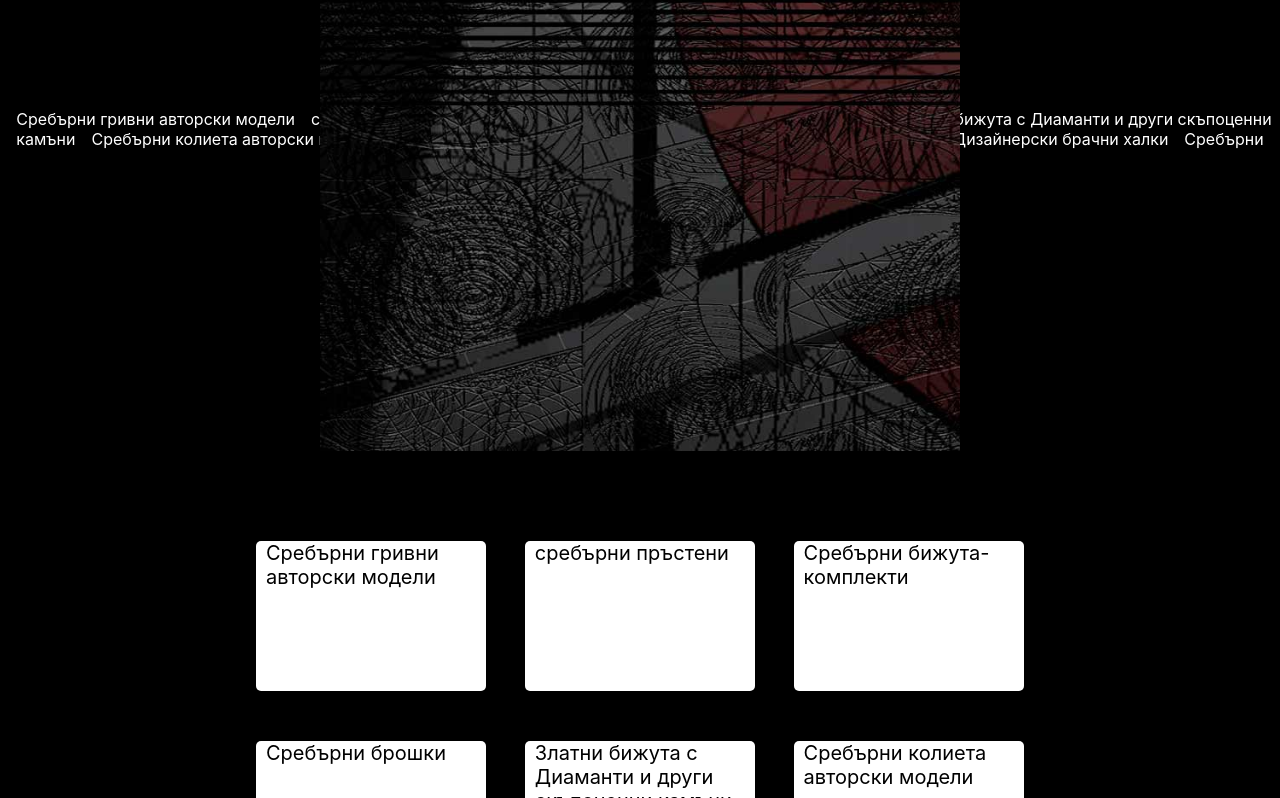
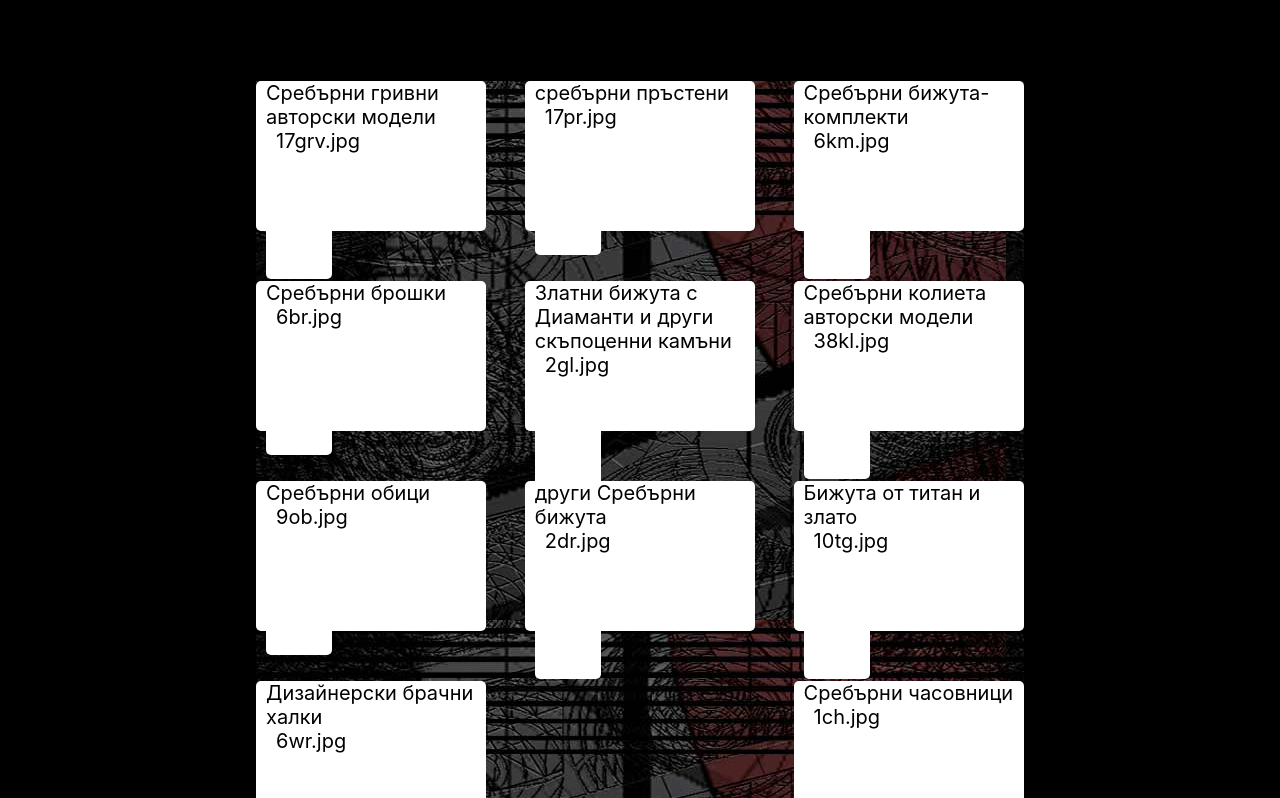
Before and after one commit to kaliun7/itomo-gallery, a Next.js app: page / in a window 1280 px wide. Shown: the part 362-1160 px from the top of the page. Built offline with nearby package versions, Linux system fonts and the light colour scheme.

Commit message:
still trying

```diff
--- a/categories.json
+++ b/categories.json
@@ -9,7 +9,7 @@
       "/bangles.htm",
       "/bangles_5.html"
     ],
-    "img": "sreburniGrivni.jpg",
+    "img": "17grv.jpg",
     "desc": "сребърни мъжки гривни с кожа,ковани сребърни гривни със златни апликаций и диамантr"
   },
   {
@@ -24,7 +24,7 @@
       "/rings/rings2.htm",
       "/rings/rings6.html"
     ],
-    "img": "sreburni prusteni.jpg",
+    "img": "17pr.jpg",
     "desc": "сребърни пръстени с емайли-сребърни пръстени със златни апликации- сребърни пръстени със скъпоценни и полускъпоценни камъни"
   },
   {
@@ -32,7 +32,7 @@
     "id": "sreburni bijuta-komplekti",
     "slug": "sreburni-bizhuta-komplekti",
     "oldslug": "/set.htm",
-    "img": "sreburni bijuta-komplekti.jpg",
+    "img": "6km.jpg",
     "desc": "Към всяко бижу от електронния ни магазин - пръстен , обици , гривна или колие може да се изработят бижута за да се комплектоват ."
   },
   {
@@ -43,7 +43,7 @@
       "/brooch.htm",
       "/brooch2.html"
     ],
-    "img": "sreburni-broshki.jpg",
+    "img": "6br.jpg",
     "desc": ""
   },
   {
@@ -56,7 +56,7 @@
       "/Gold/Gold-3.html",
       ""
     ],
-    "img": "zlatni-bizhuta-s-diamanti-i-drugi-skupocenni-kamuni.jpg",
+    "img": "2gl.jpg",
     "desc": "Златни пръстени с аметисти-златни пръстени с диаманти-златни пръстени с рубини-златни кръстчета-златни висулки."
   },
   {
@@ -71,7 +71,7 @@
       "/necklace/necklaces5.htm",
       "/necklace/necklaces6.html"
     ],
-    "img": "sreburni-kolieta-avtorski-modeli.jpg",
+    "img": "38kl.jpg",
     "desc": "сребърни колиета с чемшир, сребърни колиета с емайли, сребърни колиета със златни апликации"
   },
   {
@@ -82,7 +82,7 @@
       "/earrings.htm",
       "/earrings2.html"
     ],
-    "img": "sreburni-obici.jpg",
+    "img": "9ob.jpg",
     "desc": "Сребърни обици с емайли и златни инкрустации -авторски дизайн"
   },
   {
@@ -93,7 +93,7 @@
       "/others.htm",
       "/others2.html"
     ],
-    "img": "drugi-sreburni-bizhuta.jpg",
+    "img": "2dr.jpg",
     "desc": ""
   },
   {
@@ -109,7 +109,7 @@
       "/Titanium/Titanium%20Rings6.html",
       "/Titanium/Titanium%20Rings7.html"
     ],
-    "img": "bizhuta-ot-titan-i-zlato-galeriya-itomo.jpg",
+    "img": "10tg.jpg",
     "desc": ""
   },
   {
@@ -121,7 +121,7 @@
       "/Wedding%20rings/wedding-rings.html",
       "/Wedding%20rings/wedding-rings2.html"
     ],
-    "img": "dizajnerski-brachni-halki.jpg",
+    "img": "6wr.jpg",
     "desc": "Изработка на халки с различен дизайн"
   },
   {
@@ -129,7 +129,7 @@
     "id": "sreburni chasovnici",
     "slug": "sreburni-chasovnici",
     "oldslug": "/watch/index.htm",
-    "img": "sreburni-chasovnici-itomo.jpg",
+    "img": "1ch.jpg",
     "desc": "Часовниците са с уникален дизайн и се изработват изцяло ръчно, включително верижката от кожа. Корпусите са изработени от съчетаване на сребро, злато и титан. Циферблатите са от сребро и злато.Диамантите които се вграждат са високо качествени- VS 1 F-цвят. Можем да изработим за вас часовник с дизайн съответстващ на вашия вкус и стил.0"
   }
 ]
--- a/pages/index.js
+++ b/pages/index.js
@@ -38,14 +38,22 @@ function Home({ categories }) {
   return (
     <div className={styles.asdasd}>
       <img className={styles.glavnaKartinka} src='/images/kartinka.jpg'></img>
-      <div className={styles.BackgroundFlex}>
-        <img className={styles.background} src='/images/бацкгроунд.jpg'></img>
+
         <div className={styles.kutiq}>
           {categories.map((category) => <Link href={`/${category.slug}/category`}>
-            <div className={styles.categoryPanel} >{category.name}</div>
+            <div className={styles.categoryPanel}>{category.name} <Link href={`/${category.slug}/category`}>
+            <div className={styles.categoryPanel}>{category.img}</div>
+          </Link></div>
+          </Link>)}
+
+        </div>
+        <div className={styles.kutiq}>
+          {categories.map((category) => <Link href={`/${category.slug}/category`}>
+            <div className={styles.categoryPanel}>{category.img}</div>
           </Link>)}
         </div>
-      </div>
+
+
       <h1>Homepage</h1>
       <p>All categories</p>
       <ul>
--- a/styles/Home.module.css
+++ b/styles/Home.module.css
@@ -20,6 +20,7 @@
   height: 800px;
   background-color: none(255, 255, 255);
   justify-content: space-between;
+  background-image: url('../public/images/бацкгроунд.jpg');
 }
 
 .categoryPanel {
```
